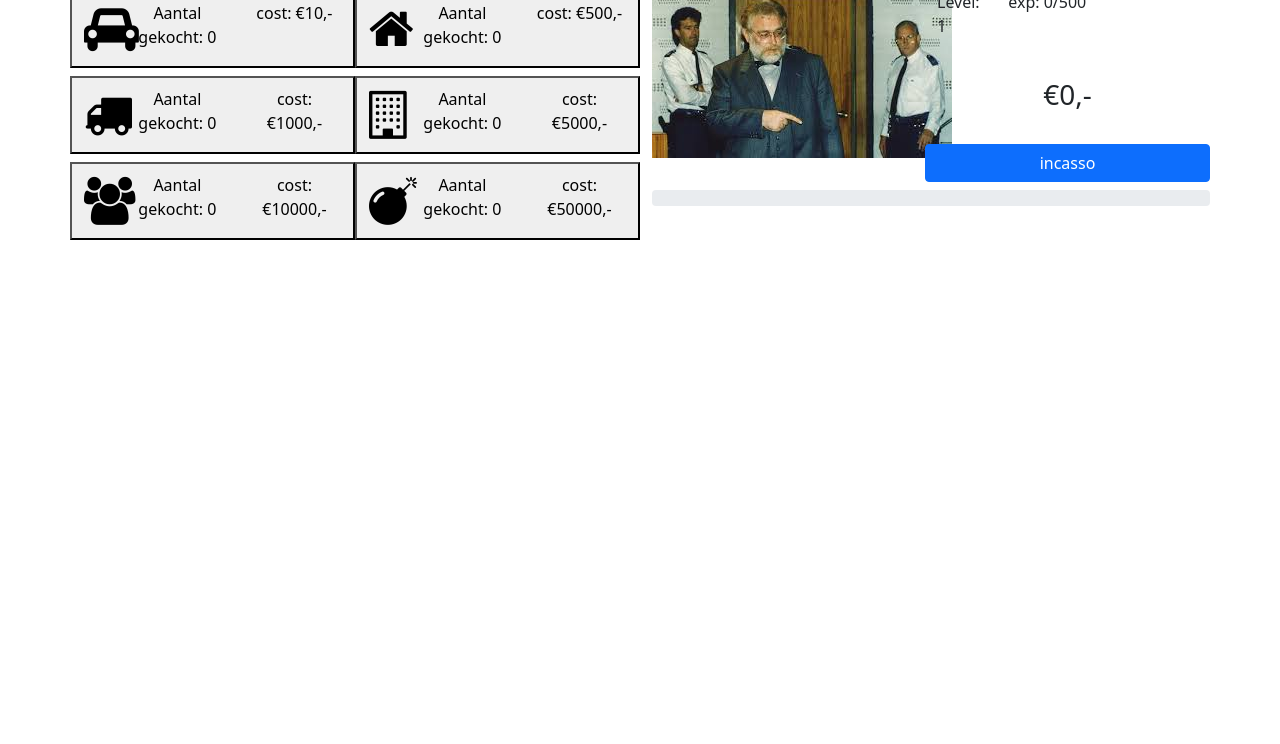
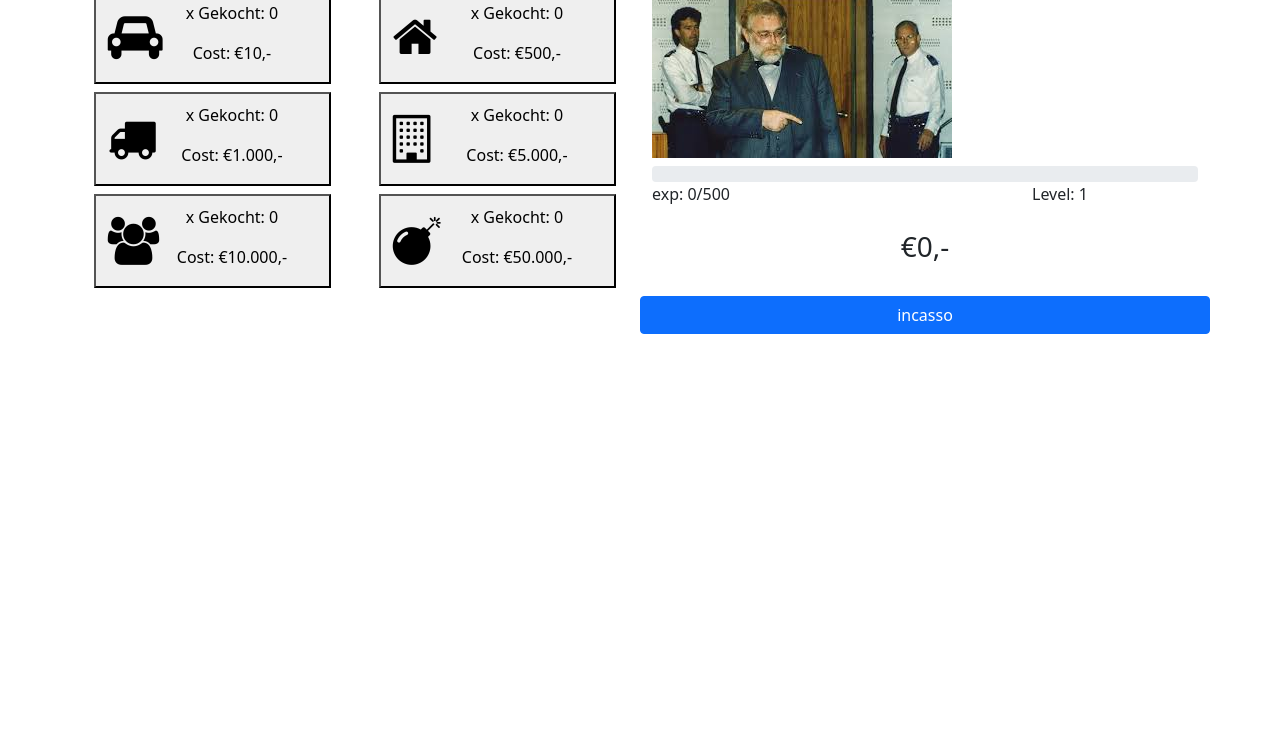
Before and after one commit to 5m1Ly/Eef-Hoos-Clicker-Game, a plain HTML site: page game.html in a window 1280 px wide. Shown: the part 56-800 px from the top of the page. Drawn offline with nearby package versions, Linux system fonts and the light colour scheme.

Commit message:
Tweaked a copple of functions/ Changed value's of some upgrades

```diff
--- a/game.html
+++ b/game.html
@@ -27,7 +27,7 @@
                         <h2>Upgrades</h2>
                     </div>
                     <div class="col-12">
-                        <div class="row" id="buttonBox">
+                        <div class="row justify-content-around" id="buttonBox">
                             <!-- upgrade buttons -->
                         </div>
                     </div>
@@ -38,20 +38,27 @@
                     <h2>Progress</h2>
                 </div>
                 <div class="row">
-                    <div class="col-6">
+                    <div class="col-12 col-xxl-6">
                         <div class="row">
                             <div class="col-12" id="imgBox">
                                 <!-- img gets placed here -->
                             </div>
                         </div>
                     </div>
-                    <div class="col-6">
+                    <div class="col-12 col-xxl-6">
                         <div class="row">
-                            <div class="col-3">
-                                <p id="level">Level: 1</p>
-                            </div>
-                            <div class="col-9">
-                                <p id="exp">exp: 0/500</p>
+                            <div class="col-12">
+                                <div class="progress mt-2">
+                                    <div class="progress-bar" role="progressbar" id="progressbar" aria-valuenow="0" aria-valuemin="0" aria-valuemax="100"></div>
+                                </div>
+                                <div class="row">
+                                    <div class="col-8">
+                                        <p class="mb-0" id="exp">exp: 0/500</p>
+                                    </div>
+                                    <div class="col-4">
+                                        <p class="mb-0" id="level">Level: 1</p>
+                                    </div>
+                                </div>
                             </div>
                             <div class="col-12 text-center pt-4 pb-4">
                                 <h3 id="money">€0,-</h3>
@@ -61,10 +68,7 @@
                     </div>
                     <div class="col-12">
                         <div class="row">
-                            <div class="col-12 pt-2 pe-0">
-                                <div class="progress">
-                                    <div class="progress-bar" role="progressbar" id="progressbar" aria-valuenow="0" aria-valuemin="0" aria-valuemax="100"></div>
-                                </div>
+                            <div class="col-12 pt-2 pe-xl-0">
                             </div>
                         </div>
                     </div>
--- a/js/game.js
+++ b/js/game.js
@@ -13,9 +13,9 @@ let Game = {
             id: 0,
             name: "Auto Diefstal",
             icon: "fa fa-car fa-3x",
-            moneyPerClickToAdd: 0.1,
+            moneyPerClickToAdd: 0.5,
             moneyPerSecondToAdd: 0,
-            expPerClickToAdd: 0.25,
+            expPerClickToAdd: 1,
             cost: 10,
             amountBought: 0,
             message: "We hebben een inval gedaan bij een lood waarbij een aantal gestolen auto's zijn aangetroffen. deze werden vermoedelijk gebruikt voor bom aanslagen bij wanbetalers in het criminele circuit.",
@@ -37,9 +37,9 @@ let Game = {
             id: 2,
             name: "Transport Verzekering",
             icon: "fa fa-truck fa-3x",
-            moneyPerClickToAdd: 1,
+            moneyPerClickToAdd: 5,
             moneyPerSecondToAdd: 0,
-            expPerClickToAdd: 0.75,
+            expPerClickToAdd: 2.5,
             cost: 1000,
             amountBought: 0,
             message: "We hebben vanavond rond 23:00 vier vrachtwagens staande gehouden. er was een vuurgevecht alle verdachten zijn aangehouden en in de vrachtwagens zijn 200kg aan hajs gevonden waarschijnlijk was dit een transport van de beruchte klaas bruinsma.",
@@ -61,9 +61,9 @@ let Game = {
             id: 4,
             name: "Emperium Uitbrijding",
             icon: "fa fa-users fa-3x",
-            moneyPerClickToAdd: 10,
+            moneyPerClickToAdd: 25,
             moneyPerSecondToAdd: 0,
-            expPerClickToAdd: 2,
+            expPerClickToAdd: 5,
             cost: 10000,
             amountBought: 0,
             message: "We hebben vandaag 3 verdachte aangehouden die betrokken waren bij het importeren van de explosive stof cemtex.",
@@ -83,7 +83,7 @@ let Game = {
         }
     ],
     gameValues: {
-        levelMultiplier: 2.6,
+        levelMultiplier: 1.5,
         upgradeCostMultiplier: 1.25,
         lossNumber: Math.floor(Math.random()*100)+1,
         lossOn: [1, 7, 34, 59],
@@ -181,7 +181,7 @@ let Game = {
 function incasso() {
     Game.user.money += Game.user.moneyPerClick;
     addExp();
-    drawMoney();
+    updateMoney();
 }
 
 // adds exp to the player its current exp amount whenever the function is called
@@ -214,8 +214,8 @@ function buyUpgrade(upId) {
                 up.amountBought++;
 
                 addExp();
-                drawMoney();
-                drawCost(upId);
+                updateMoney();
+                updateCost(upId);
             }
         }
     }
@@ -227,20 +227,14 @@ function drawButtons() {
     for (let i = 0; i < Game.upgrades.length; i++) {
         const button = Game.upgrades[i];
         let newButton = `
-            <button class="col-6 mb-2" id="upgrade" value="${button.id}" onclick="buyUpgrade(this.value)">
+            <button class="col-11 col-lg-5 mb-2" id="upgrade" value="${button.id}" onclick="buyUpgrade(this.value)">
                 <div class="row">
                     <div class="col-2 my-auto pt-2 pb-2">
                         <i class="${button.icon}" aria-hidden="true"></i>
                     </div>
                     <div class="col-10 my-auto pt-2">
-                        <div class="row">
-                            <div class="col-6">
-                                <p id="bought" value="${button.id}">Aantal gekocht: ${button.amountBought}</p>
-                            </div>
-                            <div class="col-6">
-                                <p id="cost" value="${button.id}">cost: €${button.cost},-</p>
-                            </div>
-                        </div>
+                        <p id="bought" value="${button.id}">x Gekocht: ${button.amountBought}</p>
+                        <p id="cost" value="${button.id}">Cost: €${drawNum(button.cost)},-</p>
                     </div>
                 </div>
             </button>
@@ -250,11 +244,11 @@ function drawButtons() {
     $('#buttonBox').append(upgradeButtons);
 }
 
-// displays money
-function drawMoney() {
-    let money = Math.floor(Game.user.money);
-    let dotMoney = money.toString().replace(/\B(?=(\d{3})+(?!\d))/g, '.');
-    $('#money').text(`€${dotMoney},-`)
+// adds a dot every 3 characters to the given numbner
+function drawNum(num) {
+    let newNum = Math.floor(num);
+    let dotNum = newNum.toString().replace(/\B(?=(\d{3})+(?!\d))/g, '.');
+    return dotNum;
 }
 
 // displays image based on level
@@ -277,18 +271,20 @@ function drawImg() {
     }
 }
 
-function drawCost(upId) {
-    let cost = Math.floor(Game.upgrades[upId].cost);
-    let dotCost = cost.toString().replace(/\B(?=(\d{3})+(?!\d))/g, '.');
-    $(`#bought[value='${upId}']`).text(`Aantal Gekocht: ${Game.upgrades[upId].amountBought}`)
-    $(`#cost[value='${upId}']`).text(`Cost: €${dotCost},-`)
+function updateMoney() {
+    $('#money').text(`€${drawNum(Game.user.money)},-`);
+}
+
+function updateCost(upId) {
+    $(`#bought[value='${upId}']`).text(`x Gekocht: ${Game.upgrades[upId].amountBought}`)
+    $(`#cost[value='${upId}']`).text(`Cost: €${drawNum(Game.upgrades[upId].cost)},-`)
 }
 
 function animateProgresBar(exp, expNeeded) {
-    let progres = (exp/expNeeded)*100;
+    let progres = (Math.floor(exp)/Math.floor(expNeeded))*100;
 
     $('#level').text(`Level: ${Game.user.level}`)
-    $('#exp').text(`exp: ${exp}/${expNeeded}`);
+    $('#exp').text(`exp: ${drawNum(exp)}/${drawNum(expNeeded)}`);
     $('#progressbar').animate({width: progres+"%"}, 1);
 
 }
@@ -296,5 +292,5 @@ function animateProgresBar(exp, expNeeded) {
 $(document).ready(function() {
     drawButtons();
     drawImg();
-    drawCost();
+    updateCost();
 });
```
